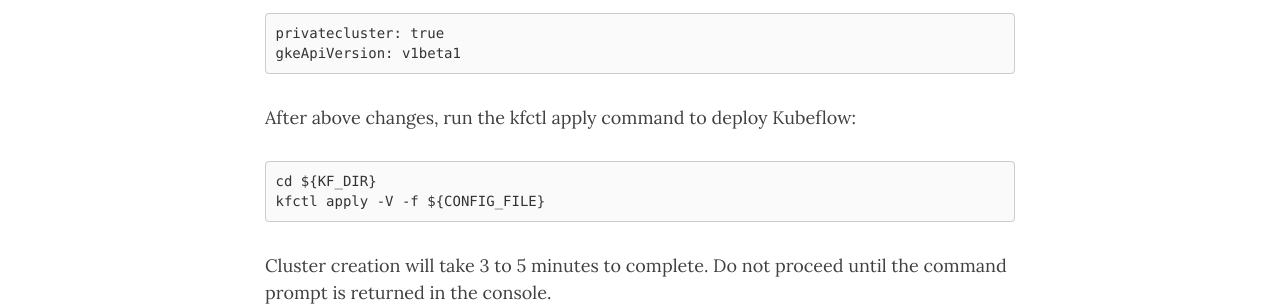
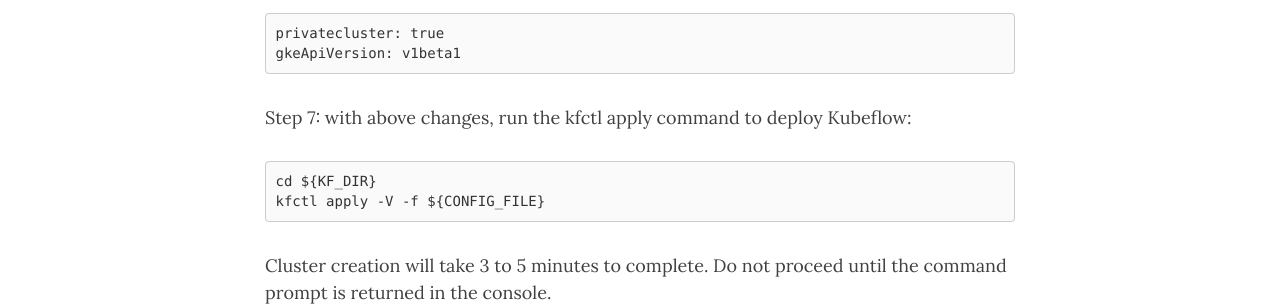
Before and after one commit to stonefl/stonefl.github.io, a Jekyll site: the page built from _posts/2020-03-16-setup-kubeflow-cluster-in-shared-vpc-on-google-cloud-platform.md, in a window 1280 px wide and 900 px high, scrolled down 3625 px. Shown: the part 154-460 px from the top of the window. Built offline with Jekyll 4.4.1, drawn with Linux system fonts in a browser that asks for light colours; nearby versions of some CDN libraries; comment, search, counter and statistics services are not loaded.

Commit message:
Update 2020-03-16-setup-kubeflow-cluster-in-shared-vpc-on-google-cloud-platform.md

````diff
--- a/_posts/2020-03-16-setup-kubeflow-cluster-in-shared-vpc-on-google-cloud-platform.md
+++ b/_posts/2020-03-16-setup-kubeflow-cluster-in-shared-vpc-on-google-cloud-platform.md
@@ -124,7 +124,7 @@
 gkeApiVersion: v1beta1
 ```
 
-After above changes, run the kfctl apply command to deploy Kubeflow:
+Step 7: with above changes, run the kfctl apply command to deploy Kubeflow:
 ```
 cd ${KF_DIR}
 kfctl apply -V -f ${CONFIG_FILE}
````
